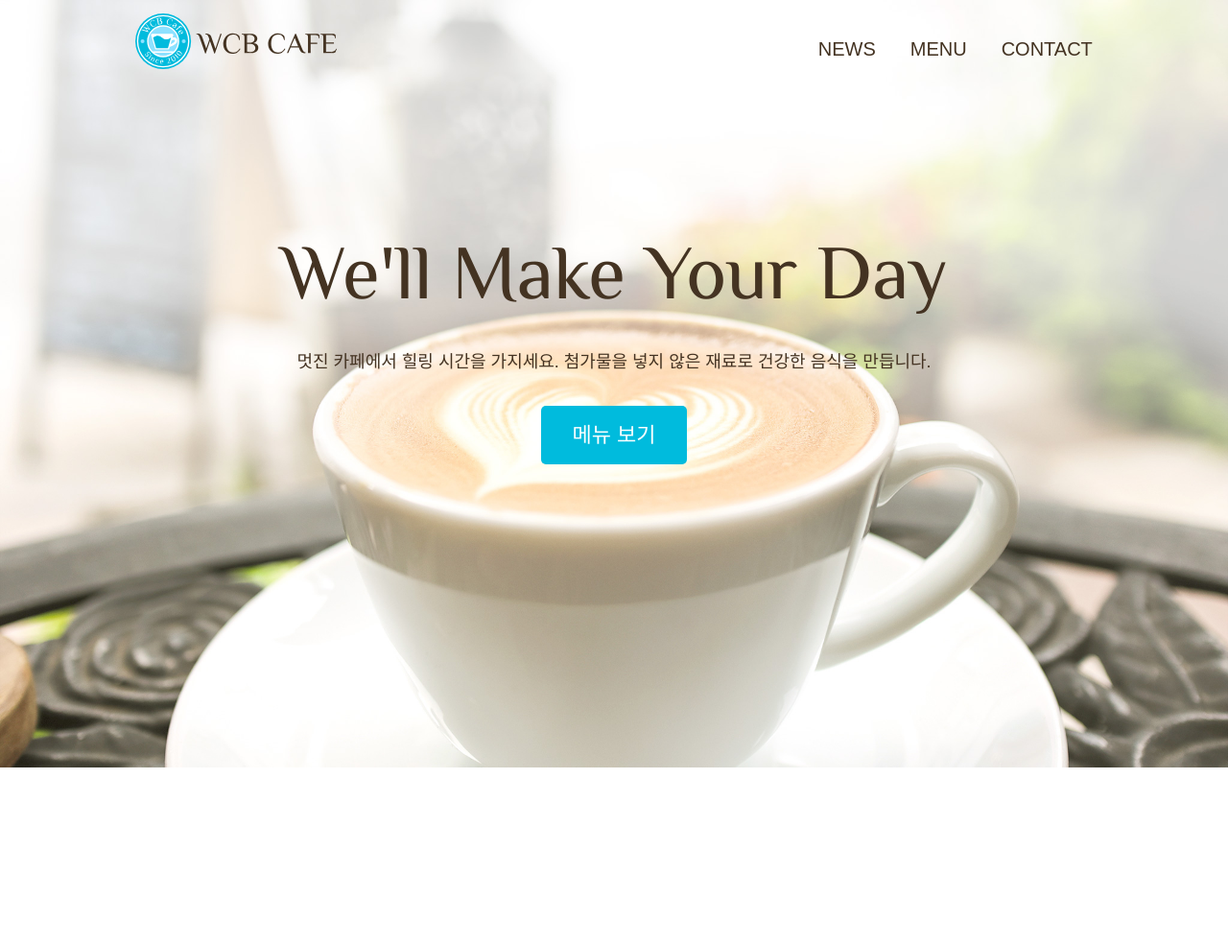
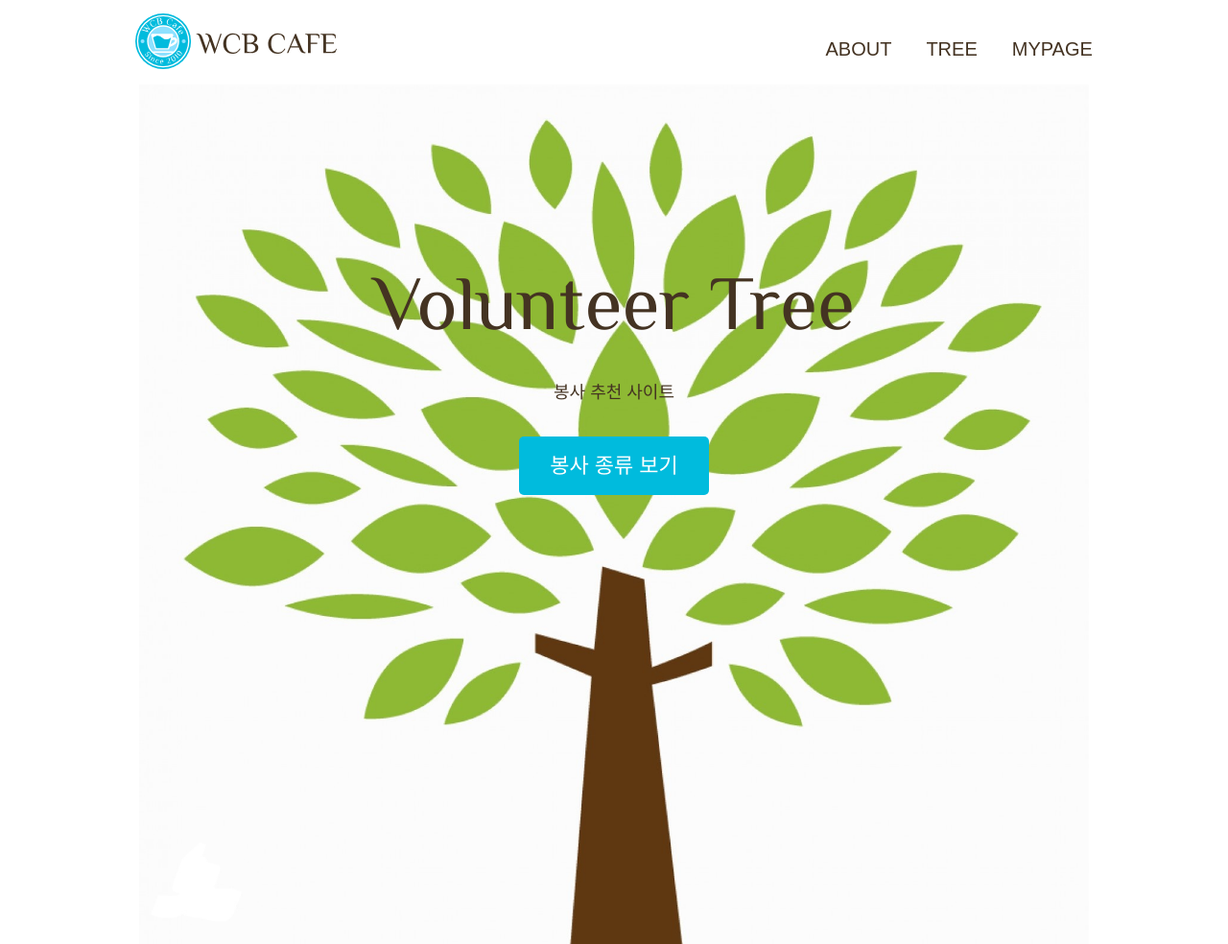
Before and after one commit to kangkong0805/WCB-cafe, a plain HTML site: page index.html in a window 1280 px wide. Shown: the whole page at 96% size. Before the commit the page ends 800 px from the top, so only its background shows below. Drawn offline with Linux system fonts and the light colour scheme; some packages are replaced by stand-ins of ours.

Commit message:
Start creating your own webpage

```diff
--- a/css/style.css
+++ b/css/style.css
@@ -50,9 +50,15 @@ img{
 /*  HOME
 ----------------------------------*/
 .home-content{
+    background-image: url(../images/Tree.jpg);
+    background-position: center;
+    background-size: 90%;
+    background-position-y: -0rem;
+    padding-top: 10rem;
+    padding-bottom: 30rem;
     text-align: center;
-    margin-top: 10%;
 }
+
 .home-content p{
     font-size: 1.125rem;
     margin: 10px 0 42px;
@@ -86,8 +92,7 @@ img{
 }
 
 #home{
-    background-image: url(../images/main-bg.jpg);
-    min-height: 100vh;
+
 }
 #home .page-title{
     text-transform: none;
@@ -268,6 +273,7 @@ aside p{
 .menu-content{
     max-width: 560px;
     margin-top: 10%;
+
 }
 
 .page-title{
--- a/index.html
+++ b/index.html
@@ -3,7 +3,7 @@
 
 <head>
     <meta charset="UTF-8">
-    <meta name="description" content="명품 블렌드 커피와 유기농 음식을 제공하는 카페">
+    <meta name="description" content="인망새">
     <title>WCB Cafe</title>
 
     <link rel="stylesheet" href="http://unpkg.com/ress/dist/ress.min.css">
@@ -20,17 +20,17 @@
                         alt="WCB 카페 홈"></a></h1>
             <nav>
                 <ul class="main-nav">
-                    <li><a href="news.html">News</a></li>
-                    <li><a href="menu.html">Menu</a></li>
-                    <li><a href="contact.html">Contact</a></li>
+                    <li><a href="About.html">About</a></li>
+                    <li><a href="Tree.html">Tree</a></li>
+                    <li><a href="Mypage.html">Mypage</a></li>
                 </ul>
             </nav>
         </header>
 
         <div class="home-content wrapper">
-            <h2 class="page-title">We'll Make Your Day</h2>
-            <p>멋진 카페에서 힐링 시간을 가지세요. 첨가물을 넣지 않은 재료로 건강한 음식을 만듭니다.</p>
-            <a class="button" href="menu.html">메뉴 보기</a>
+            <h2 class="page-title">Volunteer Tree</h2>
+            <p>봉사 추천 사이트</p>
+            <a class="button" href="menu.html">봉사 종류 보기</a>
         </div><!-- /#home-content -->
     </div><!--/#home-->
 
```
Also changed, not shown: About.html (renamed from news.html, +3 -3 lines), Mypage.html (renamed from contact.html, +3 -3 lines), Tree.html (renamed from menu.html, +3 -3 lines), images/Tree.jpg (added).
